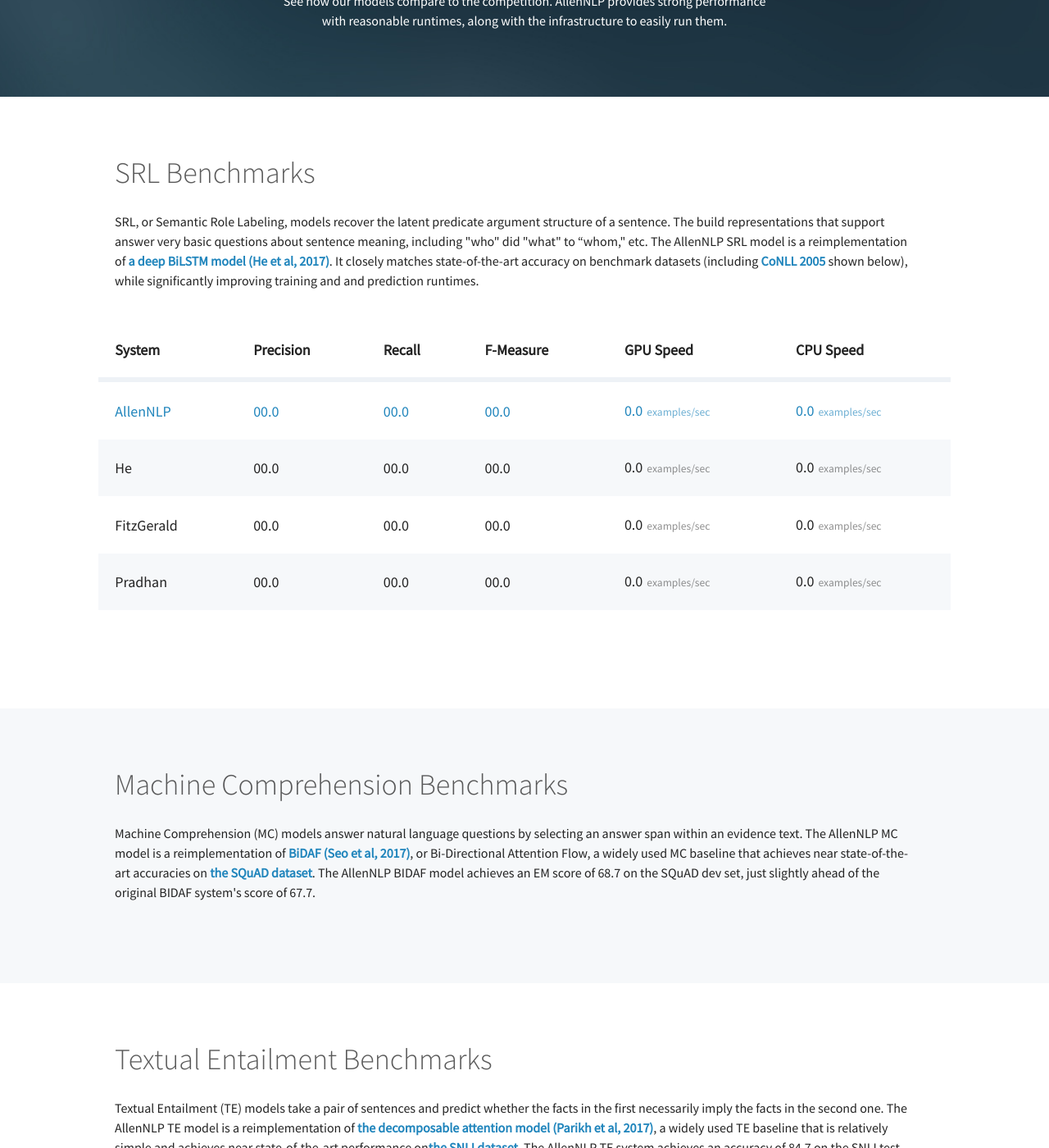
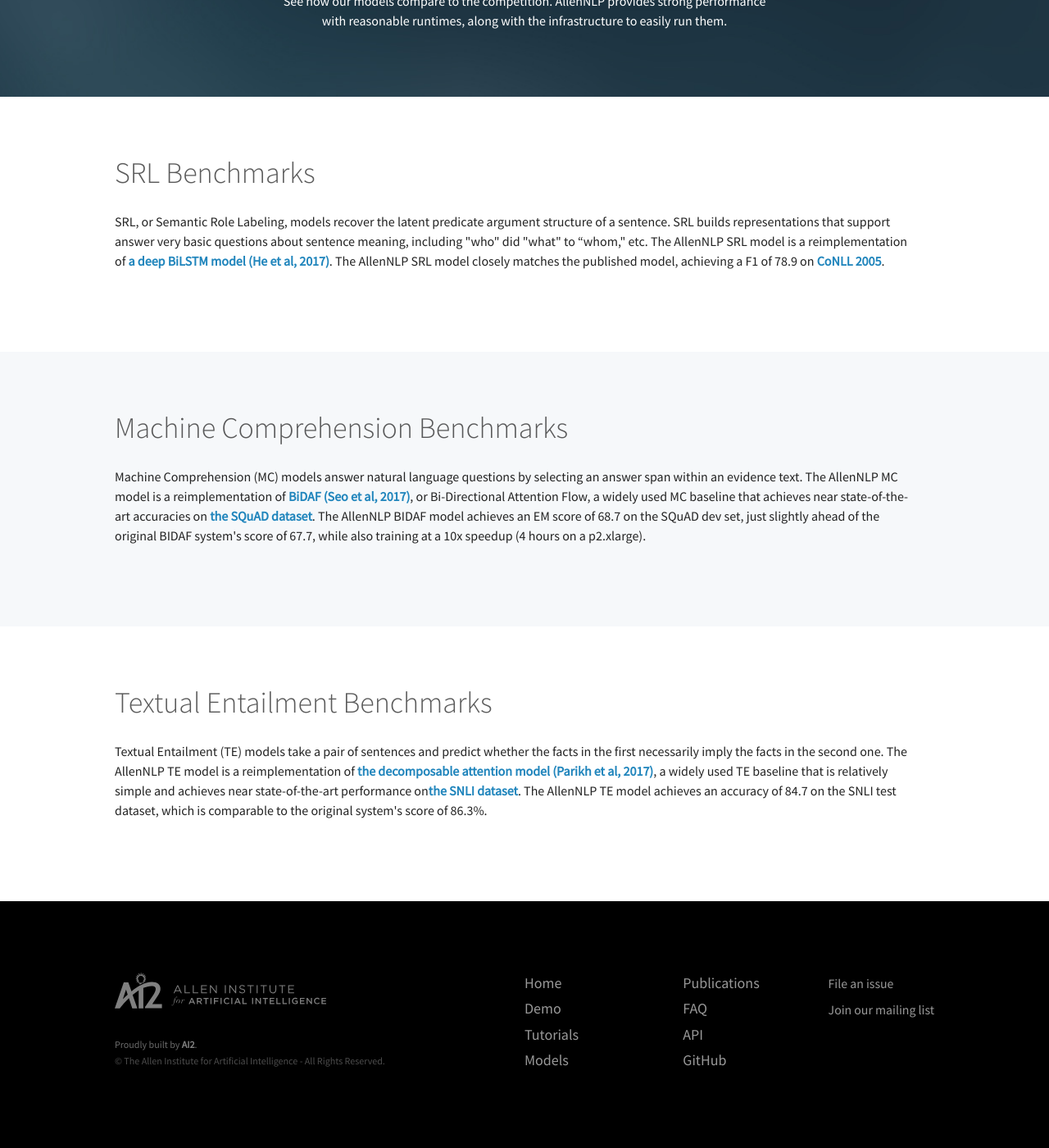
Before and after one commit to allenai/allennlp-website, a Jekyll site: the page built from models.html, in a window 1280 px wide and 1400 px high, scrolled down 238 px. Shown: the whole window at 82% size. Built offline with Jekyll 4.4.1, drawn with Linux system fonts in a browser that asks for light colours; some of the changed text lies outside the part shown.

Commit message:
Add SRL score and BIDAF training time.

```diff
--- a/models.html
+++ b/models.html
@@ -22,55 +22,7 @@
         <div class="constrained constrained--med">
           <div class="padded-med">
             <h2>SRL Benchmarks</h2>
-            <p class="t-sm">SRL, or Semantic Role Labeling, models recover the latent predicate argument structure of a sentence. The build representations that support answer very basic questions about sentence meaning, including "who" did "what" to “whom," etc. The AllenNLP SRL model is a reimplementation of <a href="https://homes.cs.washington.edu/~luheng/files/acl2017_hllz.pdf" target="_blank">a deep BiLSTM model (He et al, 2017)</a>. It closely matches state-of-the-art accuracy on benchmark datasets (including <a href="http://www.lsi.upc.edu/~srlconll/" target="_blank">CoNLL 2005</a> shown below), while significantly improving training and and prediction runtimes.</p>
-          </div>
-          <div class="scroll-box">
-            <table class="models-table">
-              <thead>
-                <tr>
-                  <th>System</th>
-                  <th>Precision</th>
-                  <th>Recall</th>
-                  <th>F-Measure</th>
-                  <th>GPU Speed</th>
-                  <th>CPU Speed</th>
-                </tr>
-              </thead>
-              <tbody>
-                <tr class="tr--featured">
-                  <td>AllenNLP</td>
-                  <td>00.0</td>
-                  <td>00.0</td>
-                  <td>00.0</td>
-                  <td>0.0<sub>examples/sec</sub></td>
-                  <td>0.0<sub>examples/sec</sub></td>
-                </tr>
-                <tr>
-                  <td>He</td>
-                  <td>00.0</td>
-                  <td>00.0</td>
-                  <td>00.0</td>
-                  <td>0.0<sub>examples/sec</sub></td>
-                  <td>0.0<sub>examples/sec</sub></td>
-                </tr>
-                <tr>
-                  <td>FitzGerald</td>
-                  <td>00.0</td>
-                  <td>00.0</td>
-                  <td>00.0</td>
-                  <td>0.0<sub>examples/sec</sub></td>
-                  <td>0.0<sub>examples/sec</sub></td>
-                </tr>
-                <tr>
-                  <td>Pradhan</td>
-                  <td>00.0</td>
-                  <td>00.0</td>
-                  <td>00.0</td>
-                  <td>0.0<sub>examples/sec</sub></td>
-                  <td>0.0<sub>examples/sec</sub></td>
-                </tr>
-              </tbody>
-            </table>
+            <p class="t-sm">SRL, or Semantic Role Labeling, models recover the latent predicate argument structure of a sentence. SRL builds representations that support answer very basic questions about sentence meaning, including "who" did "what" to “whom," etc. The AllenNLP SRL model is a reimplementation of <a href="https://homes.cs.washington.edu/~luheng/files/acl2017_hllz.pdf" target="_blank">a deep BiLSTM model (He et al, 2017)</a>. The AllenNLP SRL model closely matches the published model, achieving a F1 of 78.9 on <a href="http://www.lsi.upc.edu/~srlconll/" target="_blank">CoNLL 2005</a>.</p>
           </div>
         </div>
       </div>
@@ -78,7 +30,7 @@
         <div class="constrained constrained--med">
           <div class="padded-med">
             <h2>Machine Comprehension Benchmarks</h2>
-            <p class="t-sm">Machine Comprehension (MC) models answer natural language questions by selecting an answer span within an evidence text. The AllenNLP MC model is a reimplementation of <a href="https://www.semanticscholar.org/paper/Bidirectional-Attention-Flow-for-Machine-Comprehen-Seo-Kembhavi/007ab5528b3bd310a80d553cccad4b78dc496b02" target="_blank">BiDAF (Seo et al, 2017)</a>, or Bi-Directional Attention Flow, a widely used MC baseline that achieves near state-of-the-art accuracies on <a href="https://rajpurkar.github.io/SQuAD-explorer/" target="_blank">the SQuAD dataset</a>.  The AllenNLP BIDAF model achieves an EM score of 68.7 on the SQuAD dev set, just slightly ahead of the original BIDAF system's score of 67.7.</p>
+            <p class="t-sm">Machine Comprehension (MC) models answer natural language questions by selecting an answer span within an evidence text. The AllenNLP MC model is a reimplementation of <a href="https://www.semanticscholar.org/paper/Bidirectional-Attention-Flow-for-Machine-Comprehen-Seo-Kembhavi/007ab5528b3bd310a80d553cccad4b78dc496b02" target="_blank">BiDAF (Seo et al, 2017)</a>, or Bi-Directional Attention Flow, a widely used MC baseline that achieves near state-of-the-art accuracies on <a href="https://rajpurkar.github.io/SQuAD-explorer/" target="_blank">the SQuAD dataset</a>.  The AllenNLP BIDAF model achieves an EM score of 68.7 on the SQuAD dev set, just slightly ahead of the original BIDAF system's score of 67.7, while also training at a 10x speedup (4 hours on a p2.xlarge).</p>
           </div>
         </div>
       </div>
@@ -86,7 +38,7 @@
         <div class="constrained constrained--med">
           <div class="padded-med">
             <h2>Textual Entailment Benchmarks</h2>
-            <p class="t-sm">Textual Entailment (TE) models take a pair of sentences and predict whether the facts in the first necessarily imply the facts in the second one. The AllenNLP TE model is a reimplementation of <a href="https://www.semanticscholar.org/paper/A-Decomposable-Attention-Model-for-Natural-Languag-Parikh-T%C3%A4ckstr%C3%B6m/07a9478e87a8304fc3267fa16e83e9f3bbd98b27" target="_blank">the decomposable attention model (Parikh et al, 2017)</a>, a widely used TE baseline that is relatively simple and achieves near state-of-the-art performance on<a href="https://nlp.stanford.edu/projects/snli/" target="_blank">the SNLI dataset</a>.  The AllenNLP TE system achieves an accuracy of 84.7 on the SNLI test dataset, which is comparable to the original system's score of 86.3%.</p>
+            <p class="t-sm">Textual Entailment (TE) models take a pair of sentences and predict whether the facts in the first necessarily imply the facts in the second one. The AllenNLP TE model is a reimplementation of <a href="https://www.semanticscholar.org/paper/A-Decomposable-Attention-Model-for-Natural-Languag-Parikh-T%C3%A4ckstr%C3%B6m/07a9478e87a8304fc3267fa16e83e9f3bbd98b27" target="_blank">the decomposable attention model (Parikh et al, 2017)</a>, a widely used TE baseline that is relatively simple and achieves near state-of-the-art performance on<a href="https://nlp.stanford.edu/projects/snli/" target="_blank">the SNLI dataset</a>.  The AllenNLP TE model achieves an accuracy of 84.7 on the SNLI test dataset, which is comparable to the original system's score of 86.3%.</p>
           </div>
         </div>
       </div>
```
